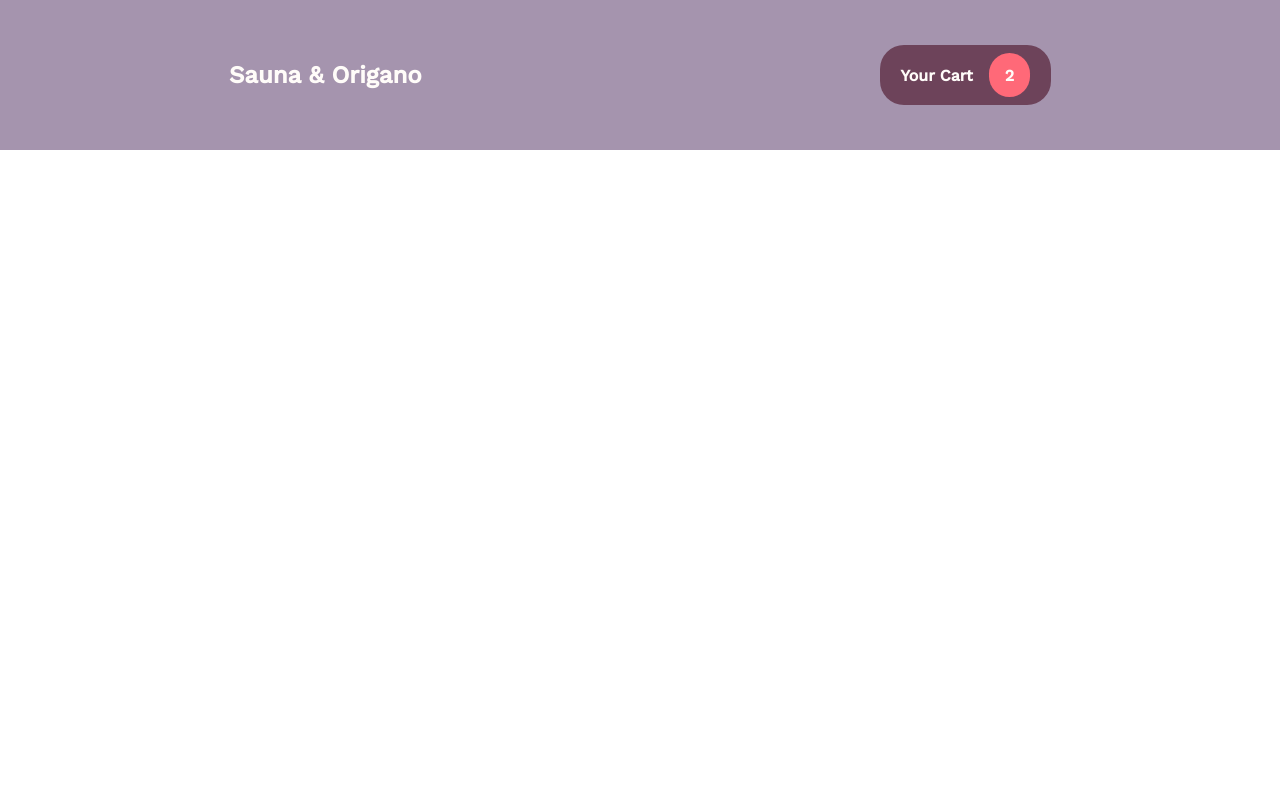
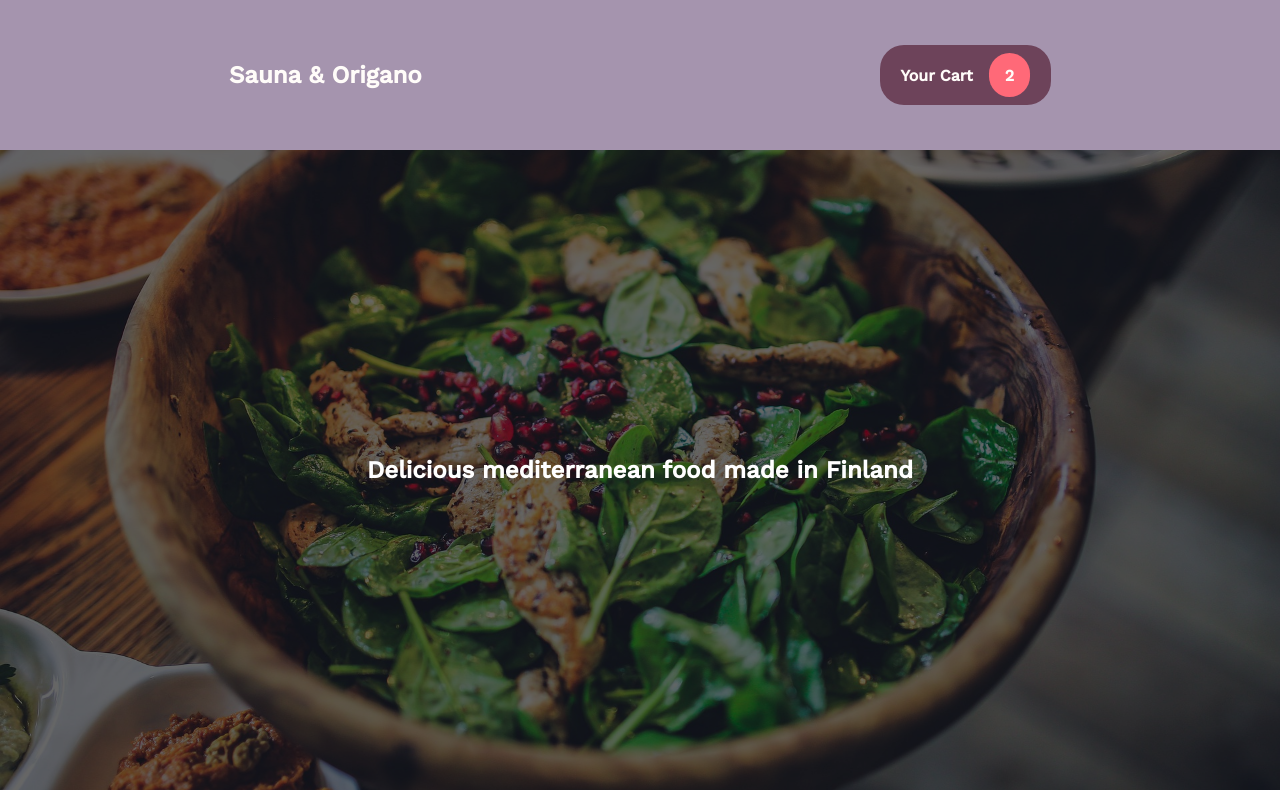
Before and after one commit to Alicino88/my-food-app, a React (Create React App) app: page / in a window 1280 px wide. Built offline with nearby package versions, Linux system fonts and the light colour scheme.

Commit message:
Added Header component

```diff
--- a/src/App.js
+++ b/src/App.js
@@ -1,10 +1,12 @@
 import "./App.css";
 import Nav from "./Components/Layout/Nav";
+import Header from "./Components/Layout/Header";
 
 function App() {
   return (
     <>
       <Nav />
+      <Header />
     </>
   );
 }
--- /dev/null
+++ b/src/Components/Layout/Header.js
@@ -0,0 +1,13 @@
+import picture from "../../Assets/salad.jpg";
+import classes from "./Header.module.css";
+
+function Header() {
+  return (
+    <header className={classes.header}>
+      <img src={picture} alt="Mediterranean salad" />
+      <h2>Delicious mediterranean food made in Finland</h2>
+    </header>
+  );
+}
+
+export default Header;
--- /dev/null
+++ b/src/Components/Layout/Header.module.css
@@ -0,0 +1,20 @@
+.header {
+  height: 40rem;
+  position: relative;
+  background-color: black;
+}
+
+.header img {
+  width: 100%;
+  height: 100%;
+  object-fit: cover;
+  opacity: 0.4;
+}
+
+.header h2 {
+  color: white;
+  position: absolute;
+  top: 50%;
+  left: 50%;
+  transform: translate(-50%, -50%);
+}
```
Also changed, not shown: src/Assets/salad.jpg (added).
